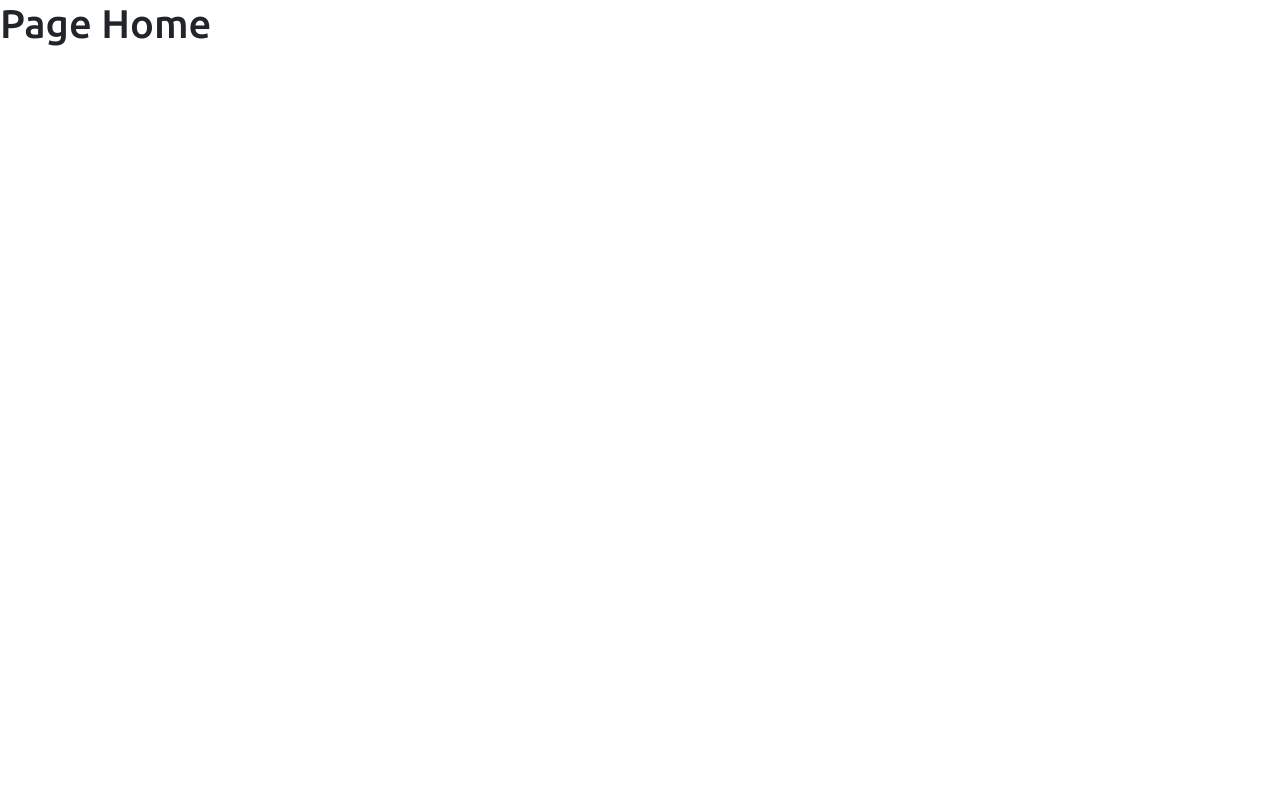
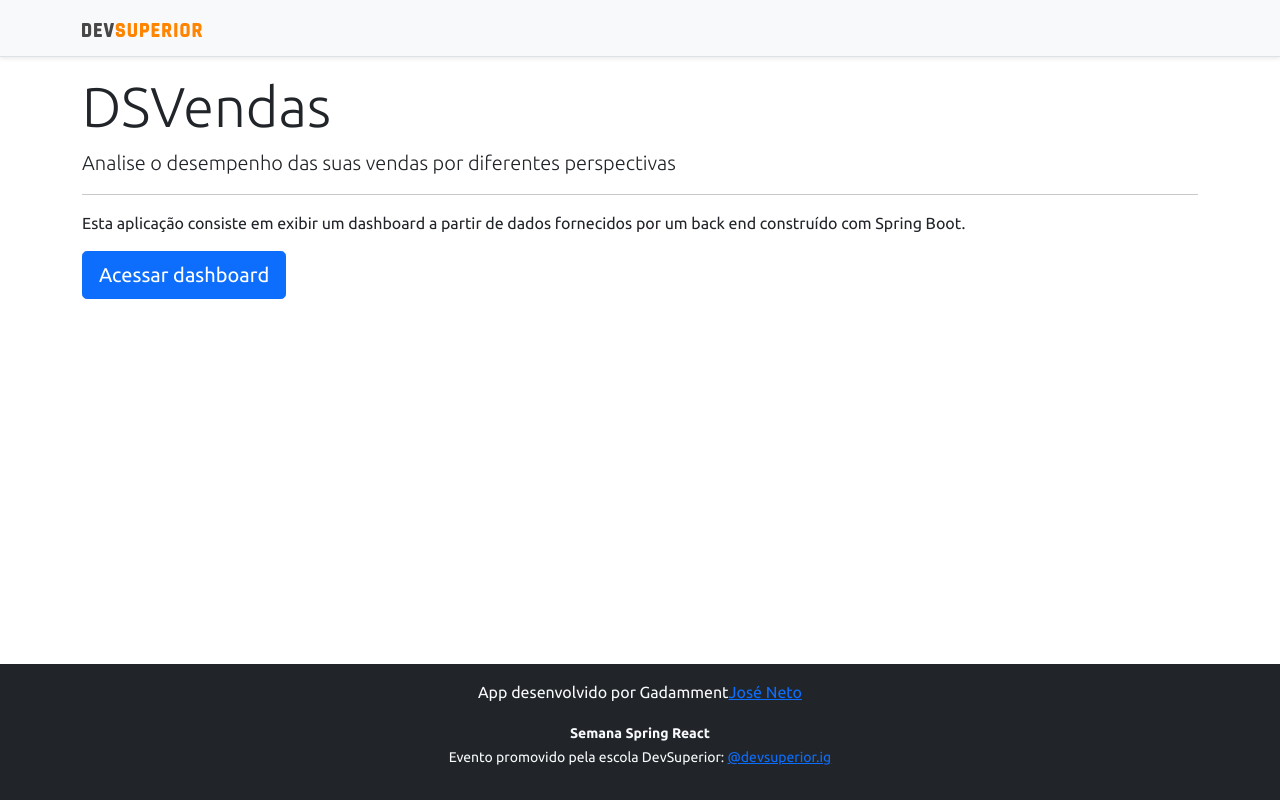
Before and after one commit to Gadamment/projeto-sds3, a React (Create React App) app in the folder frontend/: page / in a window 1280 px wide. Built offline with nearby package versions, Linux system fonts and the light colour scheme.

Commit message:
Home, navigation

```diff
--- a/frontend/src/components/NavBar/index.tsx
+++ b/frontend/src/components/NavBar/index.tsx
@@ -1,11 +1,14 @@
 import ImgDsDark from 'assets/img/ds-dark.svg';
+import { Link } from 'react-router-dom';
 
 function NavBar() {
   return (
     <div className="d-flex flex-column flex-md-row align-items-center p-3 px-md-4 mb-3 bg-light border-bottom shadow-sm">
       <div className="container">
         <nav className="my-2 my-md-0 mr-md-3">
+          <Link to="/">
             <img src={ImgDsDark} alt="DevSuperior" width="120" />
+          </Link>
         </nav>
       </div>
     </div>
--- a/frontend/src/pages/Home/index.tsx
+++ b/frontend/src/pages/Home/index.tsx
@@ -1,9 +1,25 @@
-function Home () {
+import Footer from "components/footer";
+import NavBar from "components/NavBar";
+import { Link } from "react-router-dom";
+
+function Home() {
     return (
-        <div>
-            <h1>Page Home</h1>
-      </div>
+        <>
+            <NavBar />
+            <div className="container">
+                <div className="jumbotron">
+                    <h1 className="display-4">DSVendas</h1>
+                    <p className="lead">Analise o desempenho das suas vendas por diferentes perspectivas</p>
+                    <hr />
+                    <p>Esta aplicação consiste em exibir um dashboard a partir de dados fornecidos por um back end construído com Spring Boot.</p>
+                    <Link className="btn btn-primary btn-lg" to="dashboard">
+                        Acessar dashboard
+                    </Link>
+                </div>
+            </div>
+            <Footer />
+        </>
     );
-  }
+}
 
-  export default Home;
+export default Home;
```
Lines whose indentation alone changed are shown as unchanged.
